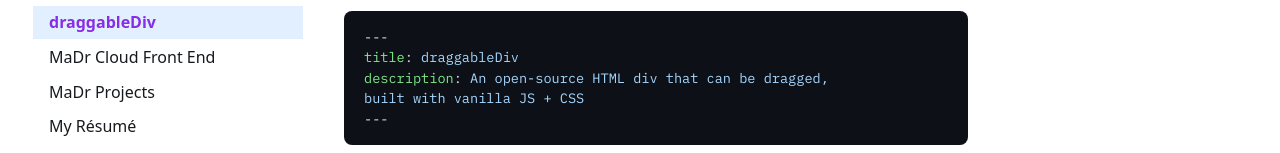
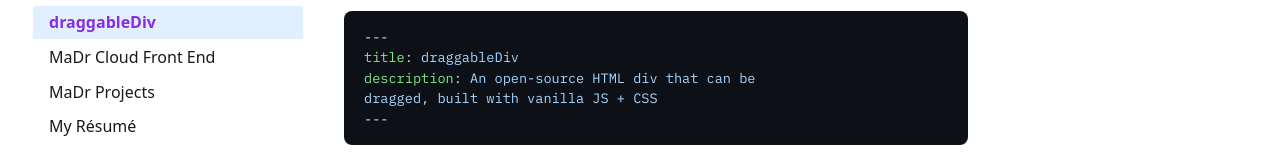
Before and after one commit to MaDrCloudDev/Projects, a plain HTML site: page projects/draggablediv/index.html in a window 1280 px wide. Shown: the part 261-414 px from the top of the page. Drawn offline with Linux system fonts and the light colour scheme; a script that the page names is missing.

Commit message:
Update index.html

```diff
--- a/projects/draggablediv/index.html
+++ b/projects/draggablediv/index.html
@@ -216,8 +216,8 @@ setup("Z1wFhrQ", {name:"ThemeToggleButton",value: true}, async () => {
 		</nav>
 		<pre class="astro-code" style="background-color: #0d1117; overflow-x: auto;"><code><span class="line"><span style="color: #C9D1D9">---</span></span>
 <span class="line"><span style="color: #7EE787">title</span><span style="color: #C9D1D9">: </span><span style="color: #A5D6FF">draggableDiv</span></span>
-<span class="line"><span style="color: #7EE787">description</span><span style="color: #C9D1D9">: </span><span style="color: #A5D6FF">An open-source HTML div that can be dragged,</span></span>
-<span class="line"><span style="color: #A5D6FF">built with vanilla JS + CSS</span></span>
+<span class="line"><span style="color: #7EE787">description</span><span style="color: #C9D1D9">: </span><span style="color: #A5D6FF">An open-source HTML div that can be</span></span>
+<span class="line"><span style="color: #A5D6FF">dragged, built with vanilla JS + CSS</span></span>
 <span class="line"><span style="color: #C9D1D9">---</span></span></code></pre><blockquote>
 <ul>
 <li><a href="https://madrdraggablediv.netlify.app">Live Version</a></li>
```
